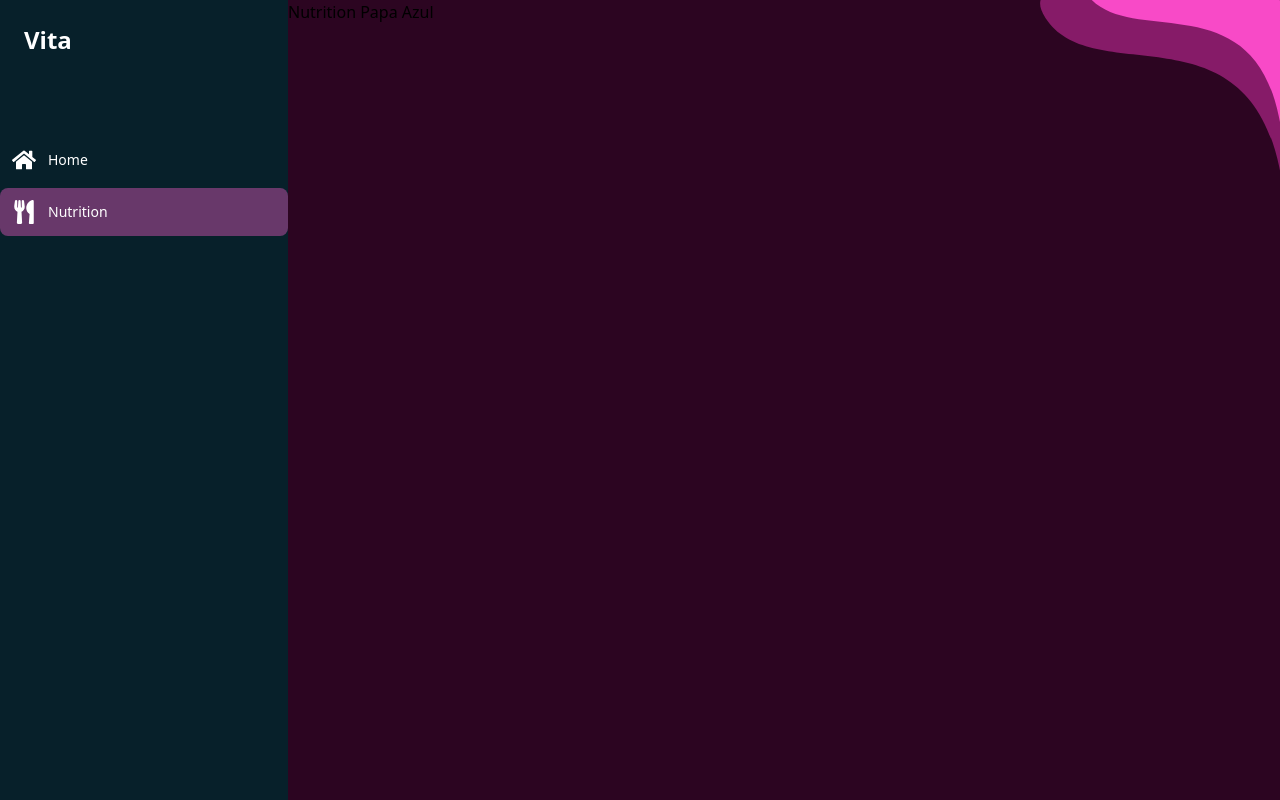
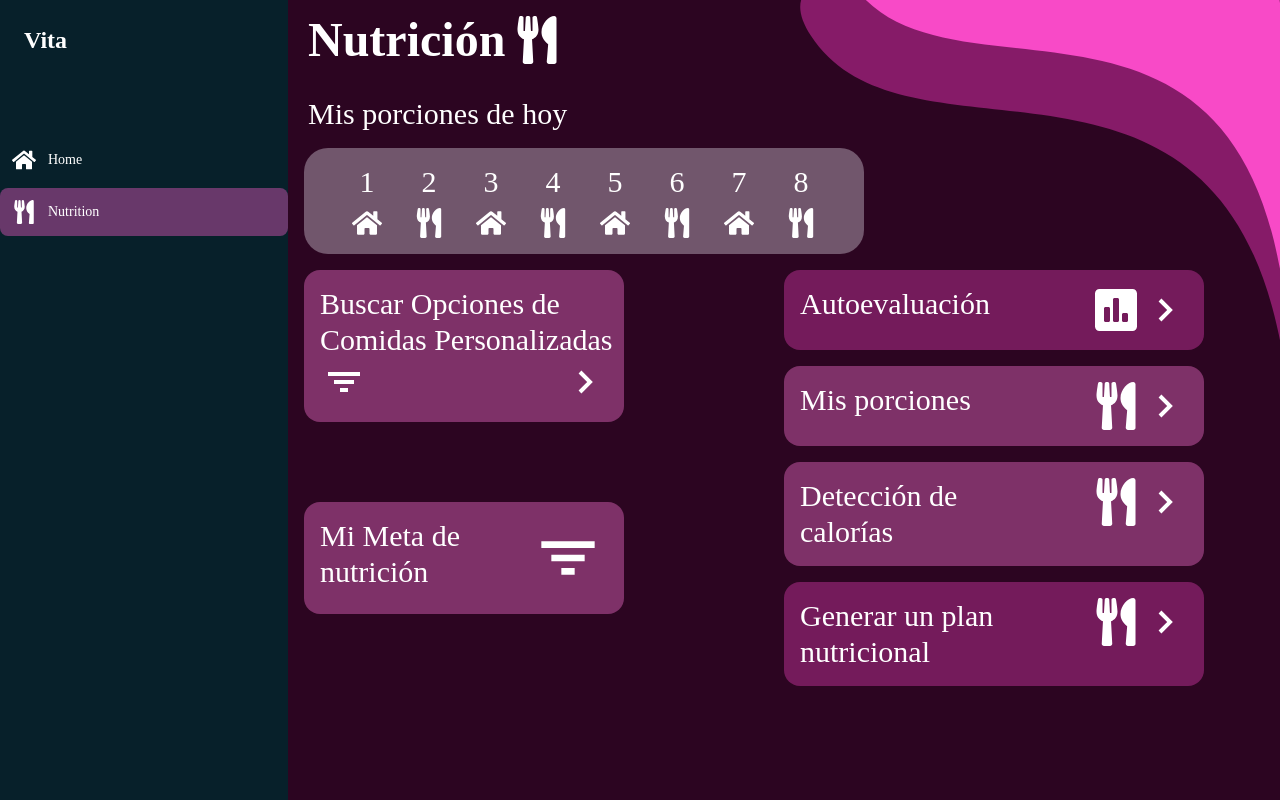
Before and after one commit to wizelineacademy/itesm-socioformador-feb-jun-2024-vita, a Next.js app in the folder vita/: page /nutrition in a window 1280 px wide. Built offline with nearby package versions, Linux system fonts and the light colour scheme.

Commit message:
Feature: Nutrition Home
Temporal feature the sizing is not ok

```diff
--- a/vita/app/(main)/layout.tsx
+++ b/vita/app/(main)/layout.tsx
@@ -24,14 +24,14 @@ export default function RootLayout({
   return (
     <html lang="es">
         <body >
-          <div className="h-full relative">
-            <div className="hidden h-full md:flex md:flex-col
-            md: w-72 md:fixed md:inset-y-0 z-[80] bg-side-color">
+          <div className="relative m-0">
+            <div className="hidden  md:flex md:flex-col
+            md: w-72 md:fixed md:inset-y-0 z-[80] bg-side-color  m-0">
                 <div>
                   <SidebarInfo />
                 </div>
               </div>
-              <main className="md:pl-72">
+              <main className="md:pl-72  m-0" >
                 <div className="md:hidden lg:hidden">
                   <MobileSidebar />
                 </div>
--- a/vita/app/(main)/nutrition/page.tsx
+++ b/vita/app/(main)/nutrition/page.tsx
@@ -1,17 +1,151 @@
-'use client';
+import React from 'react';
+import Image from 'next/image';
+import { FaUtensils, FaHome, FaPoll } from 'react-icons/fa';
+import { BiFilter, BiChevronRight } from 'react-icons/bi';
 
-import Image from 'next/image';
+const numeros = [
+  {
+      number: 1,
+      icon: FaHome
+  },
+  {
+      number: 2,
+      icon: FaUtensils
+  },
+  {
+    number: 3,
+    icon: FaHome
+  },
+  {
+      number: 4,
+      icon: FaUtensils
+  },
+  {
+    number: 5,
+    icon: FaHome
+  },
+  {
+    number: 6,
+    icon: FaUtensils
+  },
+  {
+    number: 7,
+    icon: FaHome
+  },
+  {
+    number: 8,
+    icon: FaUtensils
+  },
+]
 
 const Nutrition = () => {
+
   return (
-    <div className="h-screen bg-nutrition-background flex flex-col relative">
-      <div className="hidden md:block lg:block absolute right-0">
-        <Image src="/DE_Nutrition.svg" alt="Imagen 1" width={240} height={240} />
+    <div className="h-screen overflow-auto bg-nutrition-background flex flex-col relative m-0">
+      {/* Solucion temporal para el problema de responsividad */}
+      <div className="hidden md:block absolute right-0">
+        <Image src="/DE_Nutrition.svg" alt="Imagen 1" width={200} height={160} />
       </div>
-      <div className="hidden md:block lg:block absolute right-0">
-        <Image src="/DE_Nutrition2.svg" alt="Imagen 2" width={200} height={200} />
+      <div className="hidden md:block lg:hidden absolute right-0">
+        <Image src="/DE_Nutrition2.svg" alt="Imagen 2" width={160} height={120} />
       </div>
-      Nutrition Papa Azul
+
+      <div className="hidden lg:block absolute right-0 ">
+        <Image src="/DE_Nutrition.svg" alt="Imagen 1" width={480} height={320} />
+      </div>
+      <div className="hidden lg:block absolute right-0">
+        <Image src="/DE_Nutrition2.svg" alt="Imagen 2" width={440} height={280} />
+      </div>
+
+
+      <div className="flex items-center text-white px-5 py-4 text-5xl font-bold">
+        <h1 className="mr-2">Nutrición</h1>
+        <FaUtensils />
+      </div>
+
+      <h2 className="flex items-center text-white px-5 py-4 text-3xl ">
+        Mis porciones de hoy
+      </h2>
+
+      <div className="flex flex-wrap bg-custom-lightpurple justify-center
+      px-5 rounded-3xl lg:w-[560px]  md:w-[340px] w-[360px] ml-4">
+        {numeros.map((numero, index) => (
+          <div key={index} className="flex flex-col items-center lg:mx-4  md:mx-4 mx-2 my-2 py-2">
+            <h3 className="text-white lg:text-3xl md:text-3xl text-2xl ">{numero.number}</h3>
+            {<numero.icon className="text-white  lg:text-3xl md:text-3xl text-2xl mt-2" />}
+          </div>
+        ))}
+      </div>
+
+      <div className="flex pt-4 pl-4 pr-4  ">
+        <div className="w-1/2 ">
+
+          <div className='bg-custom-purple2 rounded-2xl  w-[320px] px-4 py-4'>
+            <h3 className='text-white lg:text-3xl md:text-2xl   w-[320px] '>
+                Buscar Opciones de Comidas Personalizadas
+            </h3>
+            <div className="flex justify-between">
+
+                <BiFilter className="text-white h-12 w-12 " />
+
+                <BiChevronRight className="text-white h-12 w-12 " />
+            </div>
+          </div>
+
+          <div className='bg-custom-purple2 rounded-2xl  w-[320px] px-4 py-4 flex justify-between mt-20'>
+            <h3 className='text-white lg:text-3xl md:text-2xl   w-[140px] '>
+                Mi Meta de nutrición
+            </h3>
+            <BiFilter className="text-white h-20 w-20 " />
+          </div>
+
+        </div>
+        <div className="w-1/2 ">
+          <div className="flex justify-between px-4 py-4 bg-custom-purple3 rounded-2xl   w-[420px] ">
+            <h3 className='text-white lg:text-3xl md:text-2xl w-[240px] '>
+                Autoevaluación
+            </h3>
+            <div className='flex' >
+                  <FaPoll className="text-white h-12 w-12 " />
+                  <BiChevronRight className="text-white h-12 w-12 " />
+              </div>
+          </div>
+
+          <div className="flex justify-between px-4 py-4 bg-custom-purple2 rounded-2xl
+          w-[420px]  mt-4">
+            <h3 className='text-white lg:text-3xl md:text-2xl w-[240px] '>
+                Mis porciones
+            </h3>
+            <div className='flex' >
+                  <FaUtensils  className="text-white h-12 w-12 " />
+                  <BiChevronRight className="text-white h-12 w-12 " />
+              </div>
+          </div>
+
+
+          <div className="flex justify-between px-4 py-4 bg-custom-purple2 rounded-2xl    w-[420px] mt-4">
+            <h3 className='text-white lg:text-3xl md:text-2xl w-[240px] '>
+                Detección de calorías
+            </h3>
+            <div className='flex' >
+                  <FaUtensils  className="text-white h-12 w-12 " />
+                  <BiChevronRight className="text-white h-12 w-12 " />
+              </div>
+          </div>
+
+          <div className="flex justify-between px-4 py-4 bg-custom-purple3 rounded-2xl    w-[420px] mt-4">
+            <h3 className='text-white lg:text-3xl md:text-2xl w-[240px] '>
+                Generar un plan nutricional
+            </h3>
+            <div className='flex' >
+                  <FaUtensils  className="text-white h-12 w-12 " />
+                  <BiChevronRight className="text-white h-12 w-12 " />
+              </div>
+          </div>
+
+
+        </div>
+      </div>
     </div>
   );
 };
--- a/vita/app/globals.css
+++ b/vita/app/globals.css
@@ -3,8 +3,37 @@
 @tailwind utilities;
 
 
-html,
-body,
-:root {
-  height: 100vh;
+html, body, div, span, applet, object, iframe,h1, h2, h3, h4, h5, h6, p, blockquote, pre,a, abbr, acronym, address, big, cite, code,
+del, dfn, em, img, ins, kbd, q, s, samp,small, strike, strong, sub, sup, tt, var,b, u, i, center,dl, dt, dd, ol, ul, li,
+fieldset, form, label, legend,table, caption, tbody, tfoot, thead, tr, th, td,article, aside, canvas, details, embed,
+figure, figcaption, footer, header, hgroup, menu, nav, output, ruby, section, summary,time, mark, audio, video {
+margin: 0;
+padding: 0;
+border: 0;
+font-size: 100%;
+font: inherit;
+vertical-align: baseline;
 }
+/* HTML5 display-role reset for older browsers */
+article, aside, details, figcaption, figure, footer, header, hgroup, menu, nav, section {
+display: block;
+}
+body {
+line-height: 1;
+}
+ol, ul {
+list-style: none;
+}
+blockquote, q {
+quotes: none;
+}
+blockquote:before, blockquote:after,
+q:before, q:after {
+content: '';
+content: none;
+}
+table {
+border-collapse: collapse;
+border-spacing: 0;
+}
+/* fin del reseet css*/
--- a/vita/app/login/page.tsx
+++ b/vita/app/login/page.tsx
@@ -71,10 +71,11 @@ const Login = () => {
                 />
             </div>
 
-            <div className="pb-8">
+            <div className=" pb-4">
                 <Input
-                    id="name"
-                    label="Nombre"
+                  id="password"
+                  label="Contraseña"
+                  type="password"
                   disabled={isLoading}
                   register={register}
                   errors={errors}
--- a/vita/tailwind.config.ts
+++ b/vita/tailwind.config.ts
@@ -25,6 +25,9 @@ const config = {
         'home-color': '#122848',
         'nutrition-color': '#DA56B575',
         'nutrition-background':'#2C0521',
+        'custom-lightpurple': ' #71566c',
+        'custom-purple2': '#7E3168',
+        'custom-purple3': '#741B5B',
         border: "hsl(var(--border))",
         input: "hsl(var(--input))",
 
```
Lines whose indentation alone changed are shown as unchanged.
